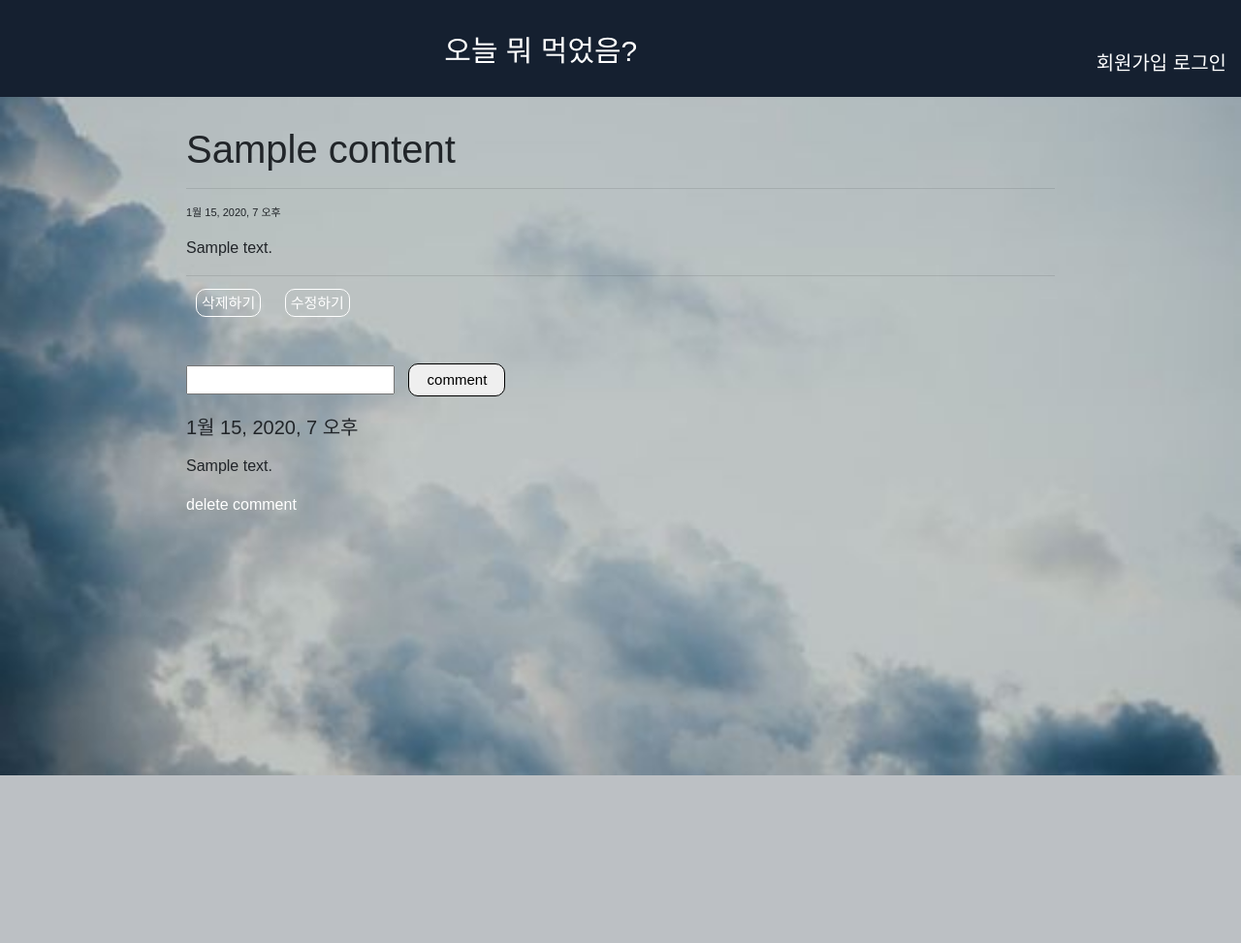
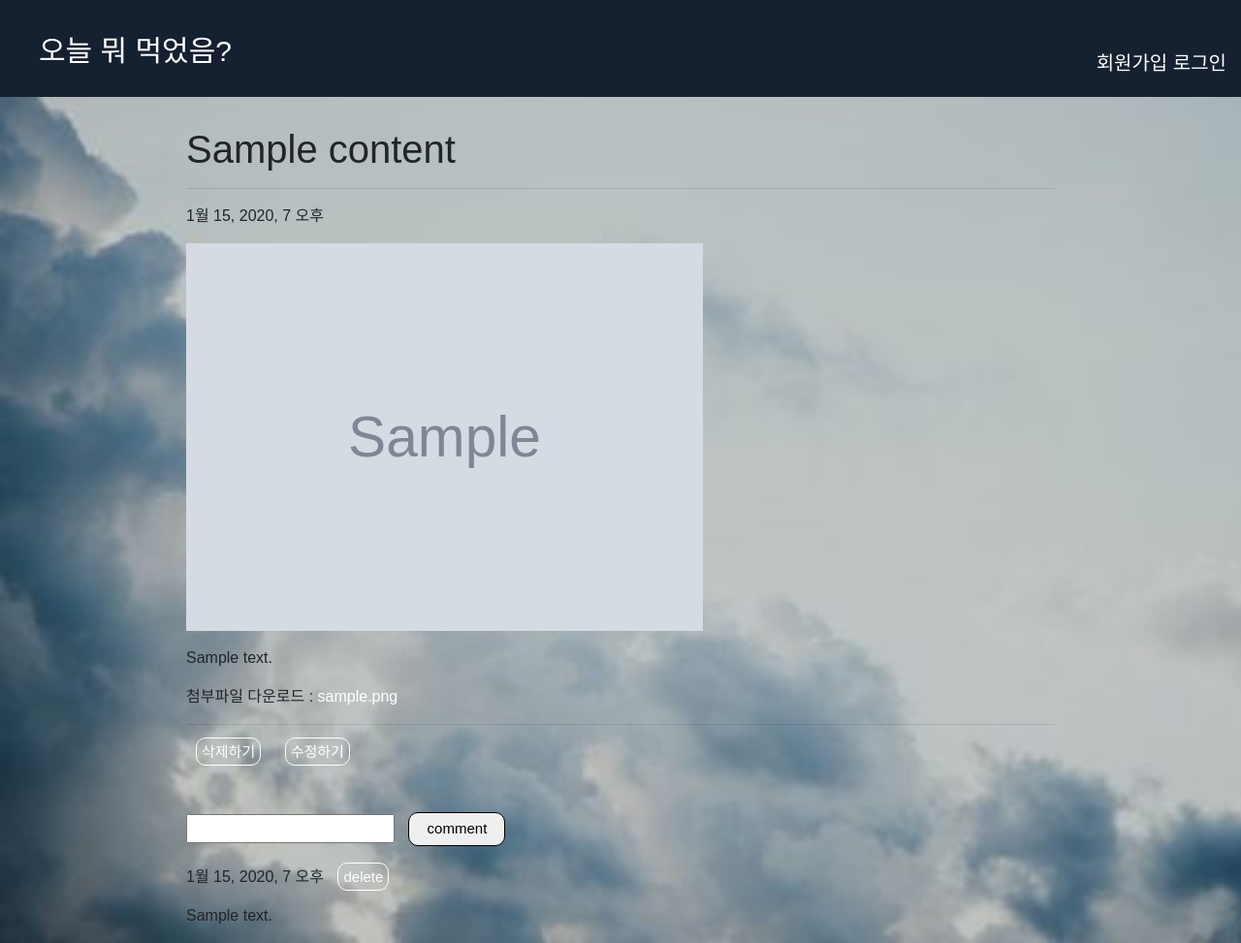
Before and after one commit to jisun-16/mysite_jisun, a Django app: page /detail/1 in a window 1280 px wide. Shown: the whole page at 97% size. Before the commit the page ends 800 px from the top, so only its background shows below. Run offline with Django 3.2, Linux system fonts and the light colour scheme; tables that the repository leaves empty hold one stand-in row (values such as "Sample post"); grey boxes marked "Sample" are stand-in pictures; some libraries are stand-ins or nearby versions; some web fonts are replaced.

Commit message:
이미지와 첨부파일

```diff
--- a/project1/WhatDidYouEat/forms.py
+++ b/project1/WhatDidYouEat/forms.py
@@ -4,7 +4,7 @@ from .models import Content, Comment
 class ContentForm(forms.ModelForm):
     class Meta:
         model=Content
-        fields=['title', 'body']
+        fields=['title', 'body','image','file']
 
 class CommentForm(forms.ModelForm):
     class Meta:
--- a/project1/WhatDidYouEat/models.py
+++ b/project1/WhatDidYouEat/models.py
@@ -5,9 +5,11 @@ from django.utils import timezone
 # Create your models here.
 class Content(models.Model):
     objects=models.Manager()
-    title=models.CharField(max_length=200)
+    title=models.CharField(max_length=50)
     pub_date=models.DateTimeField(default=timezone.now)
     body=models.TextField(default='')
+    image=models.ImageField(upload_to='images/')
+    file=models.FileField(upload_to='document/%Y.%m',blank=True)
 
 class Comment(models.Model):
     objects=models.Manager()
--- a/project1/WhatDidYouEat/static/WhatDidYouEat/css/style.css
+++ b/project1/WhatDidYouEat/static/WhatDidYouEat/css/style.css
@@ -10,6 +10,7 @@ body{
     background-size: cover;
 }
 header{
+    width:100%;
     height: 100px;
     padding-top: 30px;
     text-align: center;
@@ -57,3 +58,16 @@ a, a:hover, a:active{
     float:right;
     font-size: 20px;
 }
+
+a.page-title{
+    float:left;
+    margin-left: 40px;
+}
+
+.home-post{
+    display: inline-block;
+    text-overflow: ellipsis;
+    white-space: nowrap;
+    overflow: hidden;
+    width: 15rem;
+}
--- a/project1/WhatDidYouEat/templates/WhatDidYouEat/base.html
+++ b/project1/WhatDidYouEat/templates/WhatDidYouEat/base.html
@@ -11,7 +11,7 @@
         <title>What did you eat today?</title></head>
     <body>
         <header>
-            <a href="{%url 'home'%}">오늘 뭐 먹었음?</a>
+            <a class="page-title" href="{%url 'home'%}">오늘 뭐 먹었음?</a>
                 <div class="info">
                     {%if user.is_authenticated%}
                     <span style="color:white;">hihi</span>
--- a/project1/WhatDidYouEat/templates/WhatDidYouEat/detail.html
+++ b/project1/WhatDidYouEat/templates/WhatDidYouEat/detail.html
@@ -3,8 +3,14 @@
 {% load static %}
 <main>
     <h1>{{post.title}}</h1><hr>
-    <p style="font-size: 11px;">{{post.pub_date}}</p>
+    <p style="font-size: 1em;">{{post.pub_date}}</p>
+    {%if post.image %}
+    <img src="{{post.image.url}}" height=400><br>
+    {%endif%}
     <p>{{post.body|linebreaks}}</p>
+    {%if post.file%}
+    <p style="font-size:1em;">첨부파일 다운로드 : <a href="{{post.file.url}}" download>{{post.file.name}}</p>
+    {%endif%}
     <hr>
     <div>
         <a href="{% url 'delete' pk=post.pk %}" class="postEdit">삭제하기</a>
@@ -17,9 +23,9 @@
             <button type="submit">comment</button>
         </form>
         {% for comment in comment_list %}
-        <h5>{{comment.created_date}}</h5>
+        <span>{{comment.created_date}}</span>
+        <a href="{%url 'delete_comment' pk=post.pk comment_pk=comment.pk%}" class="postEdit">delete</a>
         <p>{{comment.text|linebreaks}}</p>
-        <a href="{%url 'delete_comment' pk=post.pk comment_pk=comment.pk%}">delete comment</a>
         {%endfor%}
     </div>
 </main>
--- a/project1/WhatDidYouEat/templates/WhatDidYouEat/edit.html
+++ b/project1/WhatDidYouEat/templates/WhatDidYouEat/edit.html
@@ -3,7 +3,7 @@
 {% load static %}
 <main>
     <div class="post">
-        <form method="POST" class="post-form">{% csrf_token %}
+        <form method="POST" class="post-form" enctype='multipart/form-data'>{% csrf_token %}
             {{form.as_p}}
             <button type="submit">저장</button>
         </form>
--- a/project1/WhatDidYouEat/templates/WhatDidYouEat/today.html
+++ b/project1/WhatDidYouEat/templates/WhatDidYouEat/today.html
@@ -4,7 +4,7 @@
 
 <main>
     <div class="post">
-        <form method="POST" class="post-form">{% csrf_token%}
+        <form method="POST" class="post-form" enctype='multipart/form-data'>{% csrf_token%}
             {{form.as_p}}
             <button type="submit">저장</button>
         </form>
--- a/project1/WhatDidYouEat/views.py
+++ b/project1/WhatDidYouEat/views.py
@@ -40,7 +40,7 @@ def detail(request, pk):
 def edit(request, pk):
     post=get_object_or_404(Content, pk=pk)
     if request.method=="POST":
-        form=ContentForm(request.POST, instance=post)
+        form=ContentForm(request.POST, request.FILES, instance=post)
         if form.is_valid():
             post=form.save(commit=False)
             post.author=request.user
--- a/project1/project1/urls.py
+++ b/project1/project1/urls.py
@@ -19,6 +19,9 @@ import WhatDidYouEat.views
 import accounts.views
 from django.contrib.auth import views as auth_views
 
+from django.conf import settings
+from django.conf.urls.static import static
+
 urlpatterns = [
     path('admin/', admin.site.urls),
     path('', WhatDidYouEat.views.home, name="home"),
@@ -32,3 +35,5 @@ urlpatterns = [
     path('registration/login/',auth_views.LoginView.as_view(),{'template_name':'registration/login.html'},name="login"),
     path('registeration/logged_out/',auth_views.LogoutView.as_view(),{'template_name':'regisration/logged_out.html'},name="logout"),
 ]
+
+urlpatterns+=static(settings.MEDIA_URL,document_root=settings.MEDIA_ROOT)
```
Also changed, not shown: project1/WhatDidYouEat/templates/WhatDidYouEat/home.html (+6 -5 lines), project1/project1/settings.py (+6 -2 lines), project1/WhatDidYouEat/migrations/0003_content_image.py (added), project1/WhatDidYouEat/migrations/0004_auto_20200525_2149.py (added), 1 other file.
